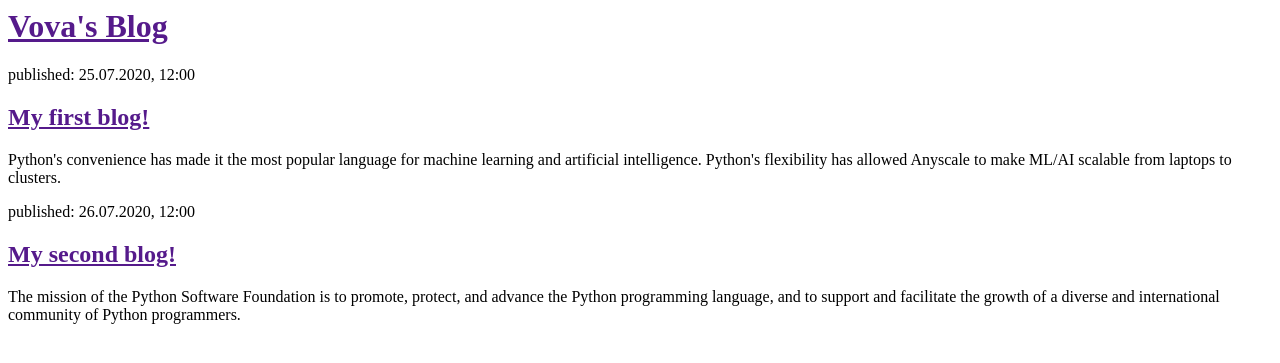
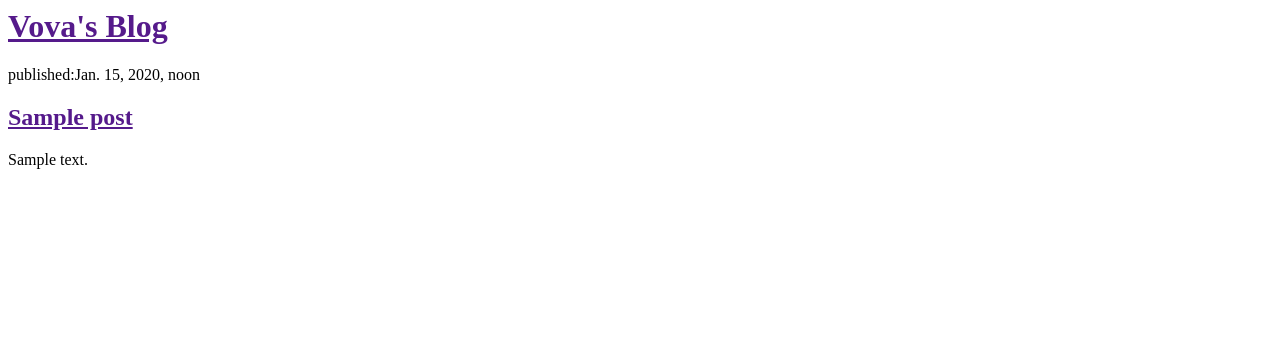
Before and after one commit to vovavelikiy97/my-first-blog, a Django app: page / in a window 1280 px wide. Shown: the top 363 px of the page. Run offline with Django 3.2, Linux system fonts and the light colour scheme; tables that the repository leaves empty hold one stand-in row (values such as "Sample post").

Commit message:
Modified templates to display post from dababase.

```diff
--- a/blog/templates/blog/post_list.html
+++ b/blog/templates/blog/post_list.html
@@ -6,15 +6,13 @@
         <div>
             <h1><a href="">Vova's Blog</a> </h1>
         </div>
-        <div>
-            <p>published: 25.07.2020, 12:00</p>
-            <h2><a href="">My first blog!</a> </h2>
-            <p>Python's convenience has made it the most popular language for machine learning and artificial intelligence. Python's flexibility has allowed Anyscale to make ML/AI scalable from laptops to clusters.</p>
-        </div>
-        <div>
-            <p>published: 26.07.2020, 12:00</p>
-            <h2><a href="">My second blog!</a> </h2>
-            <p>The mission of the Python Software Foundation is to promote, protect, and advance the Python programming language, and to support and facilitate the growth of a diverse and international community of Python programmers. </p>
-        </div>
+        {% for post in posts %}
+            <div>
+                <p>published:{{post.published_date}}</p>
+                <h2><a href="">{{post.title}}</a> </h2>
+                <p>{{post.text|linebreaksbr}}</p>
+            </div>
+        {% endfor %}
+
     </body>
 </html>
--- a/blog/views.py
+++ b/blog/views.py
@@ -1,5 +1,8 @@
 from django.shortcuts import render
+from django.utils import timezone
+from .models import Post
 
 
 def post_list(request):
-    return render(request, 'blog/post_list.html', {})
+    posts = Post.objects.filter(published_date__lte=timezone.now()).order_by('published_date')
+    return render(request, 'blog/post_list.html', {'posts':posts})
```
